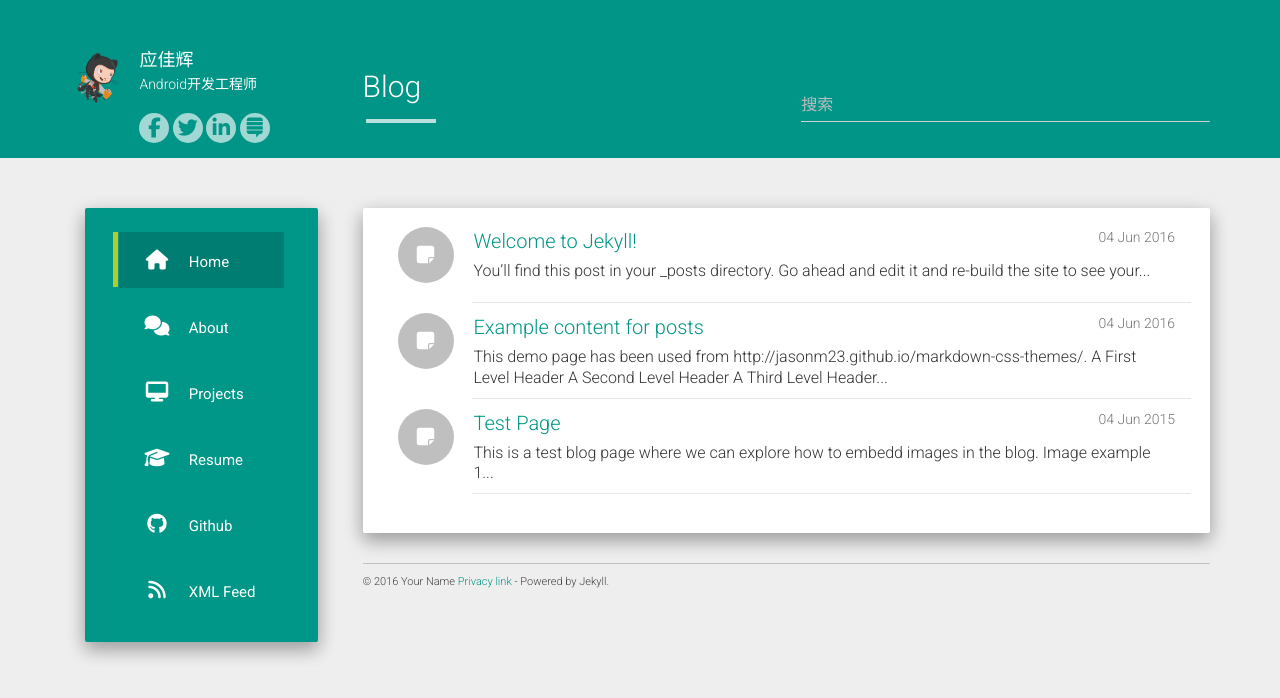
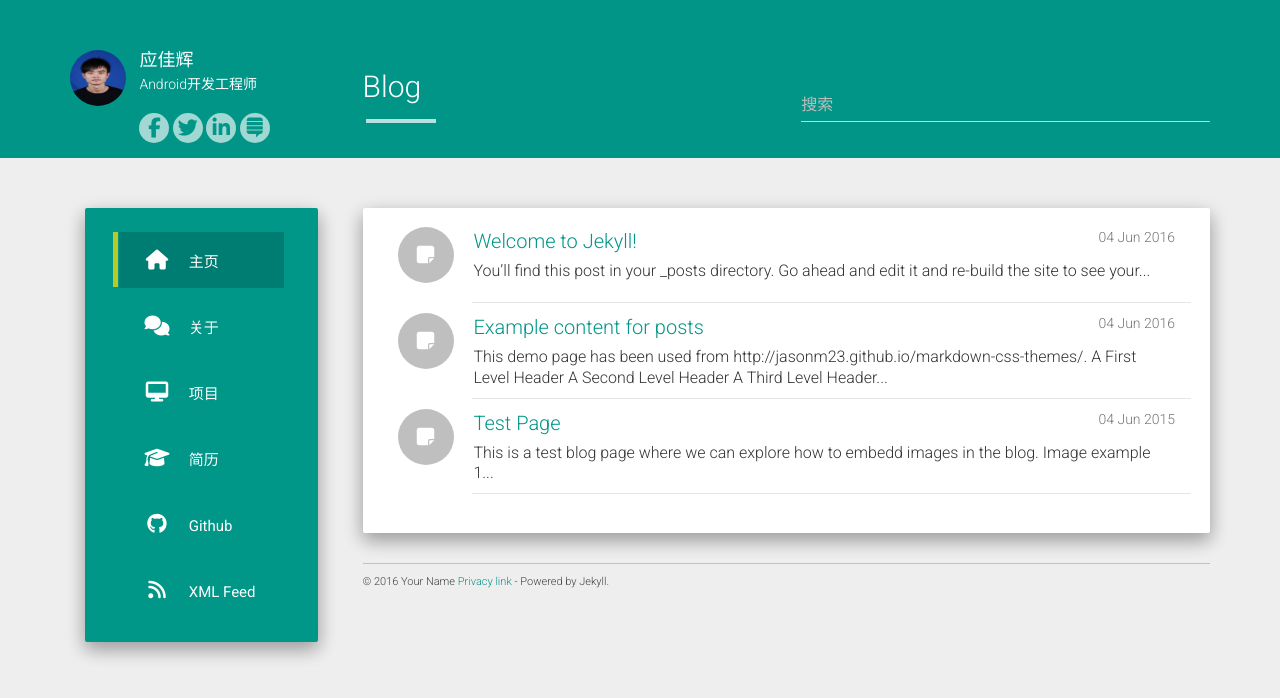
Before and after one commit to ben-ying/ben-ying.github.io, a Jekyll site: the page built from index.html, in a window 1280 px wide. Shown: the top 698 px of the page. Built offline with Jekyll 4.4.1, drawn with Linux system fonts in a browser that asks for light colours; nearby versions of some CDN libraries; the list of posts is cut into pages by our own code.

Commit message:
change avatar and left title names

```diff
--- a/_config.yml
+++ b/_config.yml
@@ -1,7 +1,7 @@
 title: Ben
 description: My Personal Blog
 author: 应佳辉
-logo: /ben-ying.github.io/static/img/avatar.png
+logo: /ben-ying.github.io/static/img/avatar.jpg
 github: https://github.com/ben-ying
 about: Android开发工程师
 
--- a/_data/urls.json
+++ b/_data/urls.json
@@ -1,22 +1,22 @@
 [
   {
-    "text": "Home",
+    "text": "主页",
     "url": "/",
     "icon": "fa-home",
     "layout": "post"
   },
   {
-    "text": "About",
+    "text": "关于",
     "url": "/about/",
     "icon": "fa-comments"
   },
   {
-    "text": "Projects",
+    "text": "项目",
     "url": "/projects",
     "icon": "fa-desktop"
   },
   {
-    "text": "Resume",
+    "text": "简历",
     "url": "/#",
     "icon": "fa-graduation-cap",
   },
@@ -27,7 +27,7 @@
   },
   {
     "text": "XML Feed",
-    "url": "/feed.xml",
+    "url": "/#",
     "icon": "fa-feed",
     "target": _blank
   }
```
Also changed, not shown: static/img/avatar.jpg (added).
